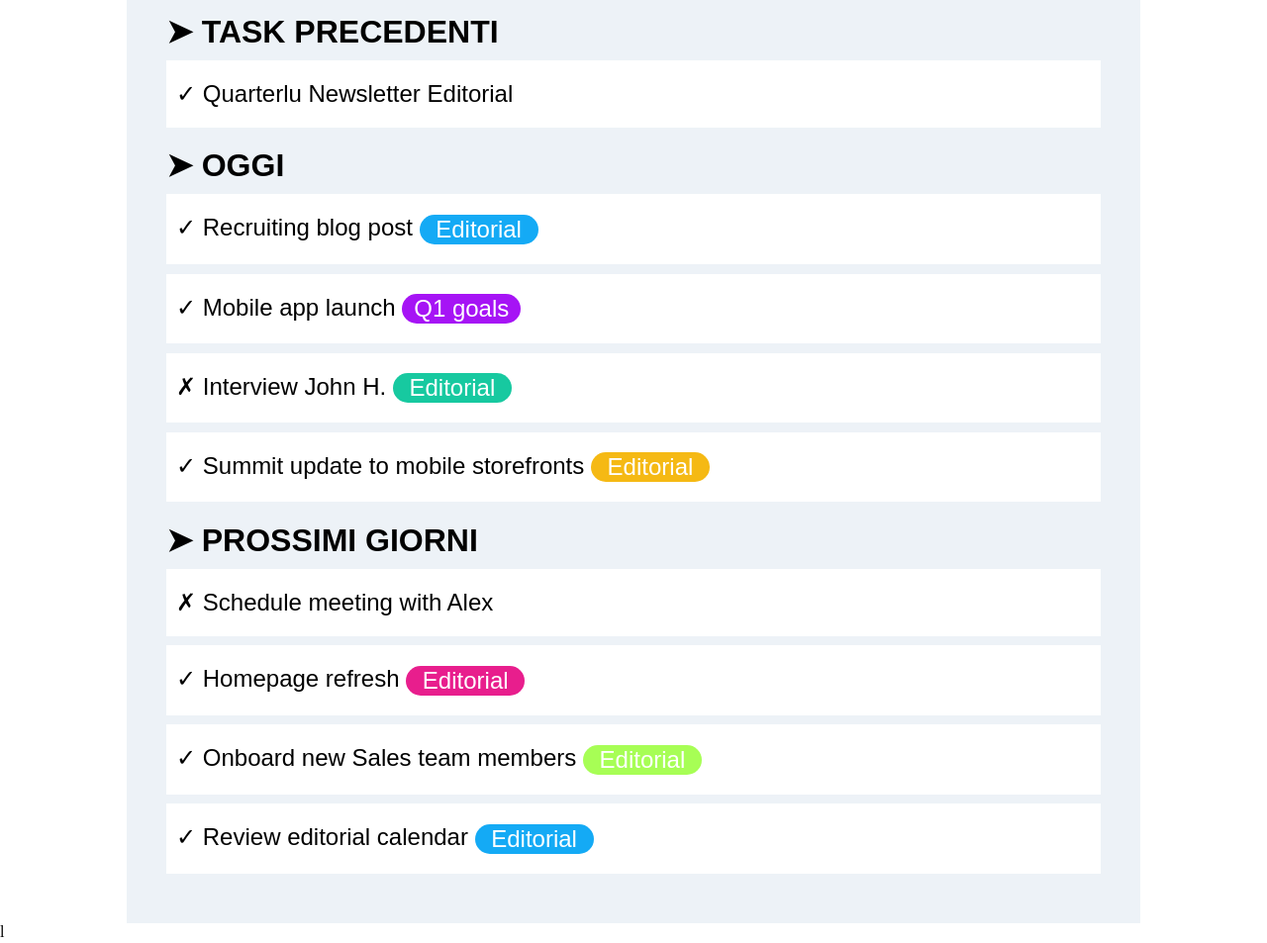
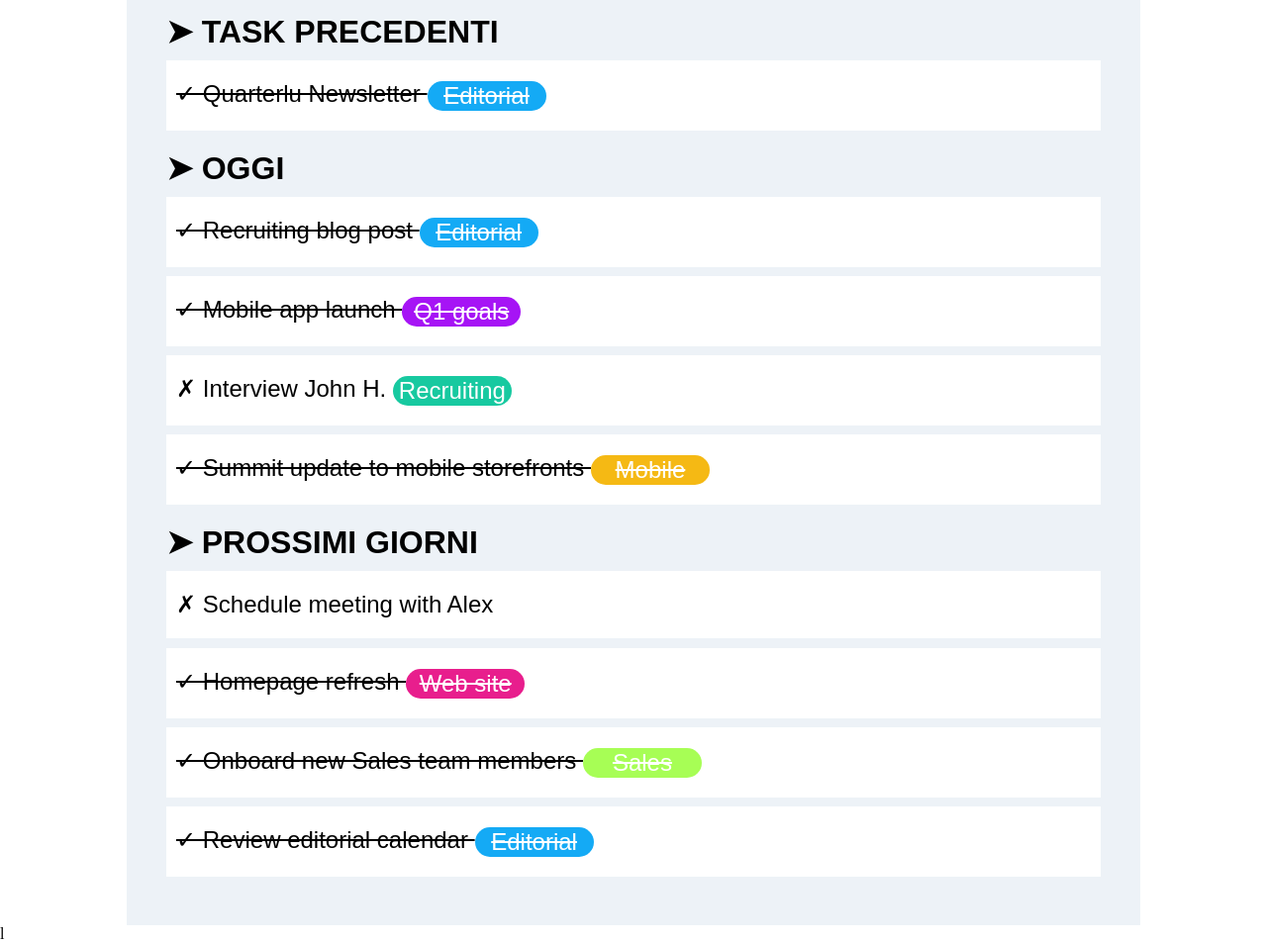
Before and after one commit to ChristianIlliano/html-css-toboolist, a plain HTML site: page index.html in a window 1280 px wide. Shown: the part 297-1250 px from the top of the page at 99% size. Drawn offline with Linux system fonts and the light colour scheme.

Commit message:
fix: text+line-through

```diff
--- a/css/style.css
+++ b/css/style.css
@@ -158,3 +158,7 @@ h1 {
 }
 
 /* /stickers */
+
+.text-overline {
+    text-decoration: line-through;
+}
--- a/index.html
+++ b/index.html
@@ -28,18 +28,18 @@
         <div class="tasklist">
             <!-- task precedenti -->
             <H1>&#10148; TASK PRECEDENTI</H1>
-                <ul class="todolist">
-                    <li>&check; Quarterlu Newsletter <span>Editorial</span></li>
+                <ul class="todolist text-overline">
+                    <li>&check; Quarterlu Newsletter <span class="sticker text-overline">Editorial</span></li>
                 </ul>
             <!-- /task precedenti -->
 
             <!-- oggi -->
             <h1>&#10148; OGGI</h1>
                 <ul class="todolist">
-                    <li>&check; Recruiting blog post <span class="sticker">Editorial</span></li>
-                    <li>&check; Mobile app launch <span class="sticker3">Q1 goals</span></li>
-                    <li>&cross; Interview John H. <span class="sticker2">Editorial</span></li>
-                    <li>&check; Summit update to mobile storefronts <span class="sticker4">Editorial</span></li>
+                    <li class="text-overline">&check; Recruiting blog post <span class="sticker text-overline">Editorial</span></li>
+                    <li class="text-overline">&check; Mobile app launch <span class="sticker3 text-overline">Q1 goals</span></li>
+                    <li >&cross; Interview John H. <span class="sticker2">Recruiting</span></li>
+                    <li class="text-overline">&check; Summit update to mobile storefronts <span class="sticker4 text-overline">Mobile</span></li>
                 </ul>
             <!-- /oggi -->
 
@@ -47,9 +47,9 @@
             <H1>&#10148; PROSSIMI GIORNI</H1>
                 <ul class="todolist">
                     <li>&cross; Schedule meeting with Alex</li>
-                    <li>&check; Homepage refresh <span class="sticker6">Editorial</span></li>
-                    <li>&check; Onboard new Sales team members <span class="sticker5">Editorial</span></li>
-                    <li>&check; Review editorial calendar <span span class="sticker">Editorial</span></li>
+                    <li class="text-overline">&check; Homepage refresh <span class="sticker6 text-overline">Web site</span></li>
+                    <li class="text-overline">&check; Onboard new Sales team members <span class="sticker5 text-overline">Sales</span></li>
+                    <li class="text-overline">&check; Review editorial calendar <span span class="sticker text-overline">Editorial</span></li>
                 </ul>
             <!-- /prossimi giorni -->
         </div>
```
